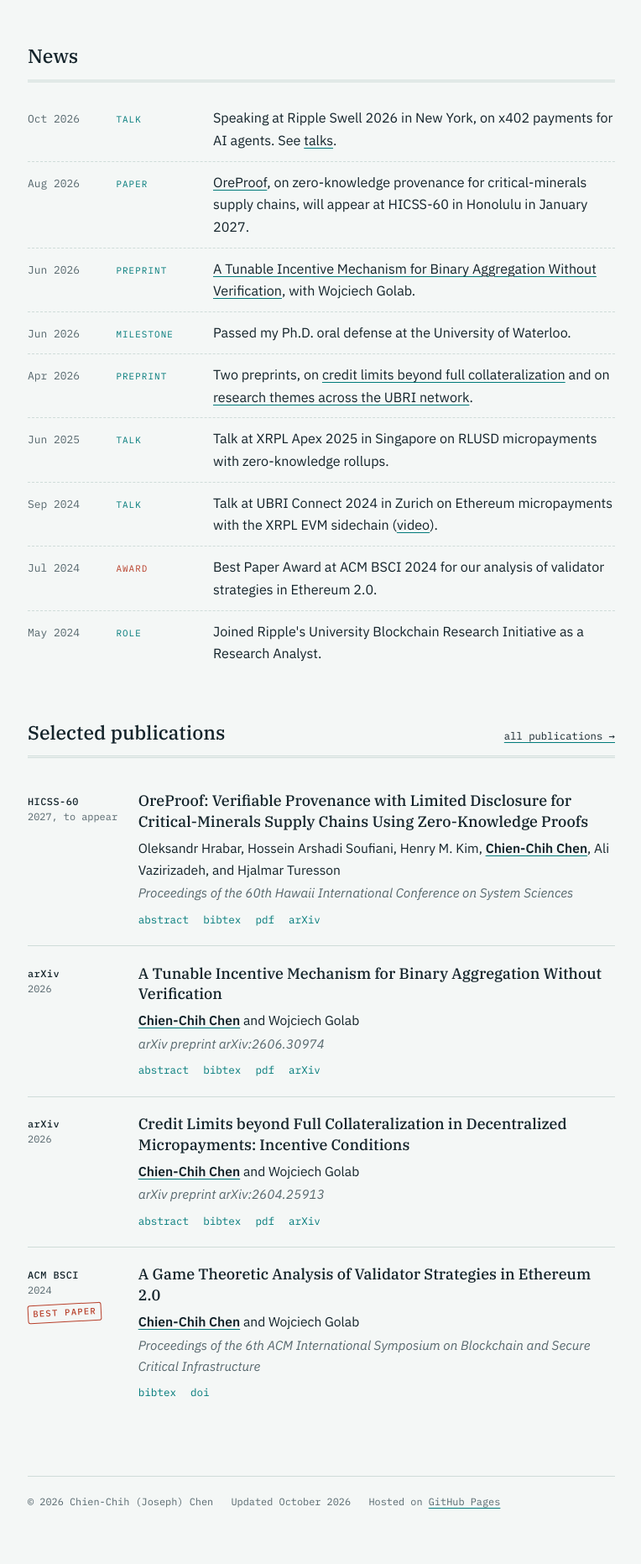
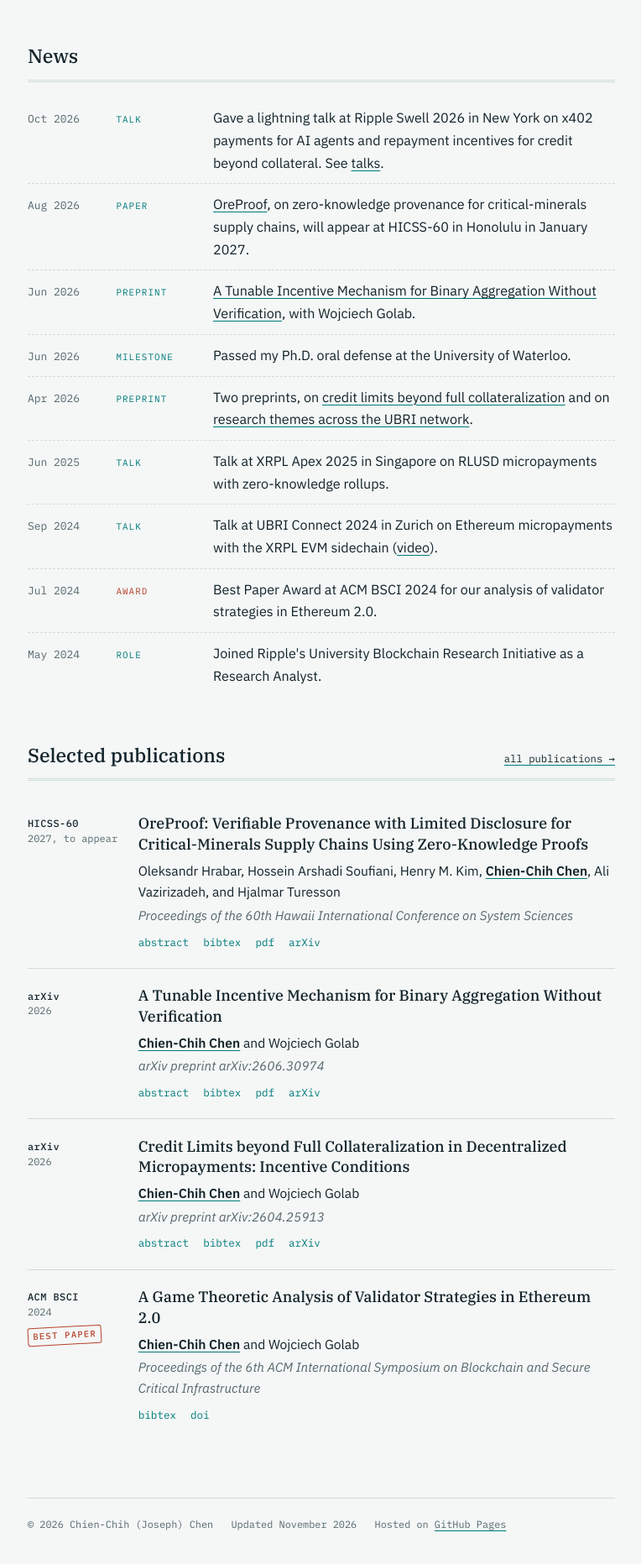
Before and after one commit to Josephtw0305/Josephtw0305.github.io, a plain HTML site: page index.html in a window 1280 px wide. Shown: the part 1900-3763 px from the top of the page at 84% size, without its empty margins (411-1175 px from the left). Before the commit the page ends 3739 px from the top, so only its background shows below. Drawn offline with Linux system fonts and the light colour scheme.

Commit message:
Update homepage news after Ripple Swell 2026 talk

```diff
--- a/index.html
+++ b/index.html
@@ -170,7 +170,7 @@
       <section class="section" id="news">
         <h2 class="section-title">News</h2>
         <ol class="ledger">
-          <li><time datetime="2026-10">Oct 2026</time><span class="tag">Talk</span><span class="entry">Speaking at Ripple Swell 2026 in New York, on x402 payments for AI agents. See <a href="talks.html">talks</a>.</span></li>
+          <li><time datetime="2026-10-29">Oct 2026</time><span class="tag">Talk</span><span class="entry">Gave a lightning talk at Ripple Swell 2026 in New York on x402 payments for AI agents and repayment incentives for credit beyond collateral. See <a href="talks.html">talks</a>.</span></li>
           <li><time datetime="2026-08">Aug 2026</time><span class="tag">Paper</span><span class="entry"><a href="https://arxiv.org/abs/2609.00340">OreProof</a>, on zero-knowledge provenance for critical-minerals supply chains, will appear at HICSS-60 in Honolulu in January 2027.</span></li>
           <li><time datetime="2026-06">Jun 2026</time><span class="tag">Preprint</span><span class="entry"><a href="https://arxiv.org/abs/2606.30974">A Tunable Incentive Mechanism for Binary Aggregation Without Verification</a>, with Wojciech Golab.</span></li>
           <li><time datetime="2026-06">Jun 2026</time><span class="tag">Milestone</span><span class="entry">Passed my Ph.D. oral defense at the University of Waterloo.</span></li>
@@ -282,7 +282,7 @@
 
       <footer class="site-footer">
         <span>&copy; 2026 Chien-Chih (Joseph) Chen</span>
-        <span>Updated October 2026</span>
+        <span>Updated November 2026</span>
         <span>Hosted on <a href="https://pages.github.com/">GitHub Pages</a></span>
       </footer>
     </main>
```
